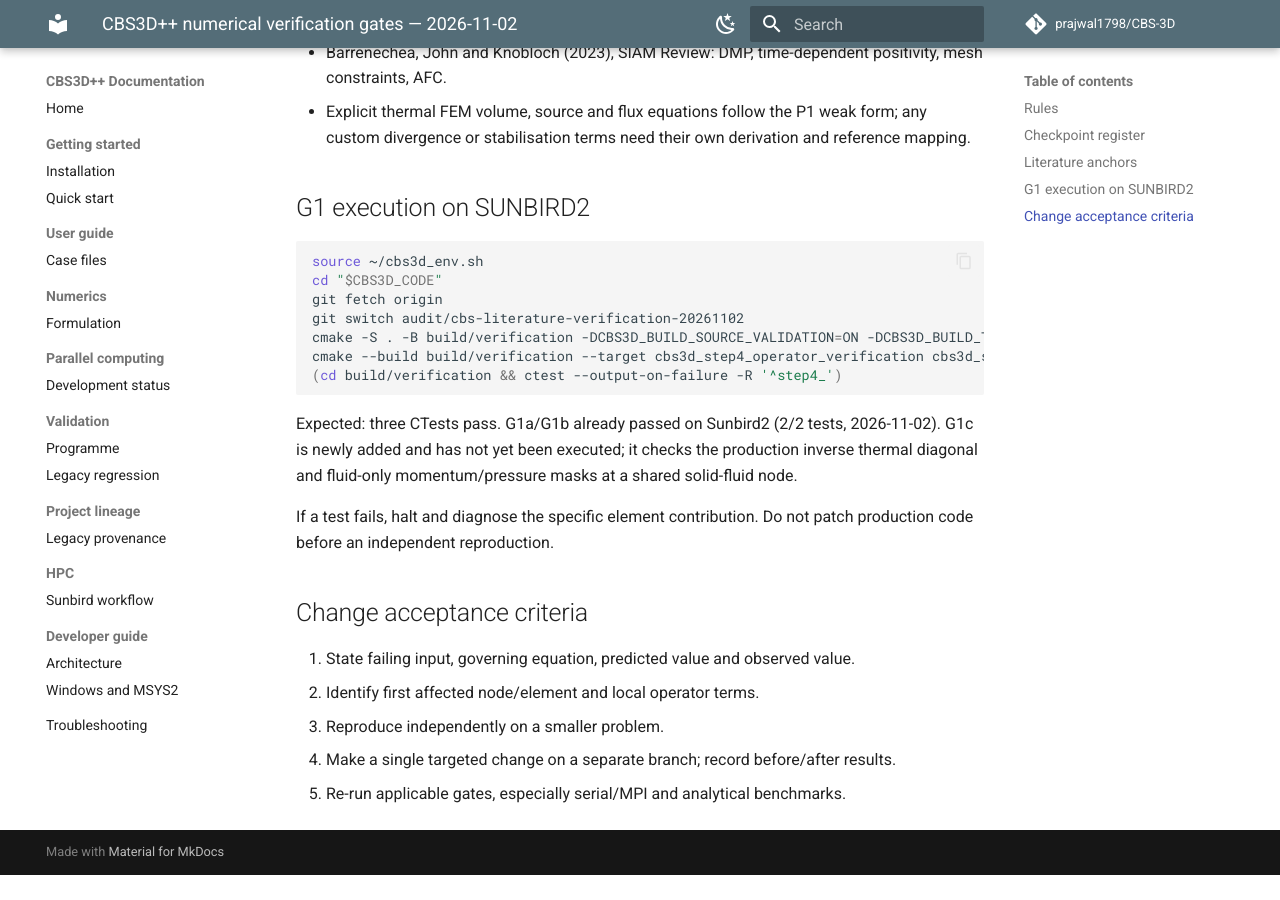
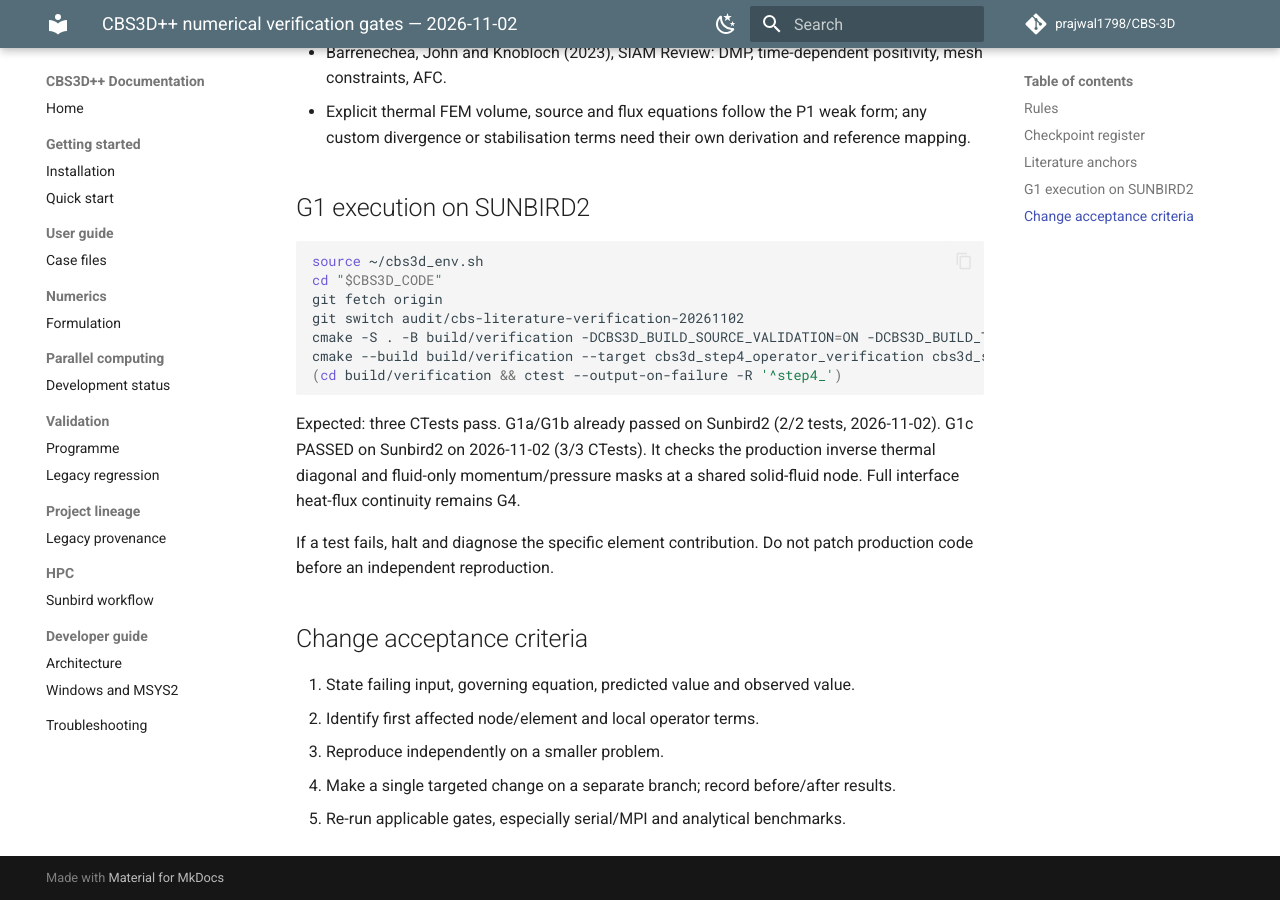
Before and after one commit to prajwal1798/CBS-3D, an MkDocs documentation site: the page built from docs/verification/CBS3D_NUMERICAL_VERIFICATION_GATES.md, in a window 1280 px wide and 900 px high, scrolled down 2295 px. Built offline with MkDocs 1.6.1 and Material for MkDocs 9.7.7, drawn with Linux system fonts in a browser that asks for light colours; comment, search, counter and statistics services are not loaded; before the commit the page ends 3170 px from its top, so only the background shows below that; some of the changed text lies outside the part shown.

Commit message:
docs: record Sunbird2 Step-4 verification 3/3 pass; proceed to boundary audit

```diff
--- a/docs/verification/CBS3D_NUMERICAL_VERIFICATION_GATES.md
+++ b/docs/verification/CBS3D_NUMERICAL_VERIFICATION_GATES.md
@@ -16,7 +16,7 @@
 | G0 | Baseline provenance: commit, binary SHA256, mesh, boundary data, materials, timestep flags | Reproducible case snapshot | Commit and Job 29706 identified; full case archive pending |
 | G1a | Actual Step-4 P1-tet FEM volume and surface terms vs independently evaluated quadrature | All nodal convection, conduction, characteristic, heating, Neumann contributions agree | Added C++ test; not yet executed |
 | G1b | Exact frozen-velocity element linear operator versus finite-difference residual derivative | All 16 entries agree | Added C++ test; not yet executed |
-| G1c | Lumped thermal mass and timestep diagonal | Code vs direct P1-tet reference with positive entries | New two-material interface test added; execution pending |
+| G1c | Lumped thermal mass and timestep diagonal | Code vs direct P1-tet reference with positive entries | PASS: Sunbird2 CTest 3/3 (2026-11-02), shared-node and material masks |
 | G2 | Actual inlet/outlet/wall/interface boundary inventory and flux sign | Every applied BC and flux accounted for | Pending |
 | G3 | Solid-only diffusion | Uniform and linear patch tests; analytical heated slab; mesh refinement | Existing slab check available; re-evaluation pending |
 | G4 | Two-material conduction | Shared interface temperature, weak flux continuity, integrated balance | Pending |
@@ -50,7 +50,7 @@
 (cd build/verification && ctest --output-on-failure -R '^step4_')
 ~~~
 
-Expected: three CTests pass. G1a/G1b already passed on Sunbird2 (2/2 tests, 2026-11-02). G1c is newly added and has not yet been executed; it checks the production inverse thermal diagonal and fluid-only momentum/pressure masks at a shared solid-fluid node.
+Expected: three CTests pass. G1a/G1b already passed on Sunbird2 (2/2 tests, 2026-11-02). G1c PASSED on Sunbird2 on 2026-11-02 (3/3 CTests). It checks the production inverse thermal diagonal and fluid-only momentum/pressure masks at a shared solid-fluid node. Full interface heat-flux continuity remains G4.
 
 If a test fails, halt and diagnose the specific element contribution. Do not patch production code before an independent reproduction.
 
```
